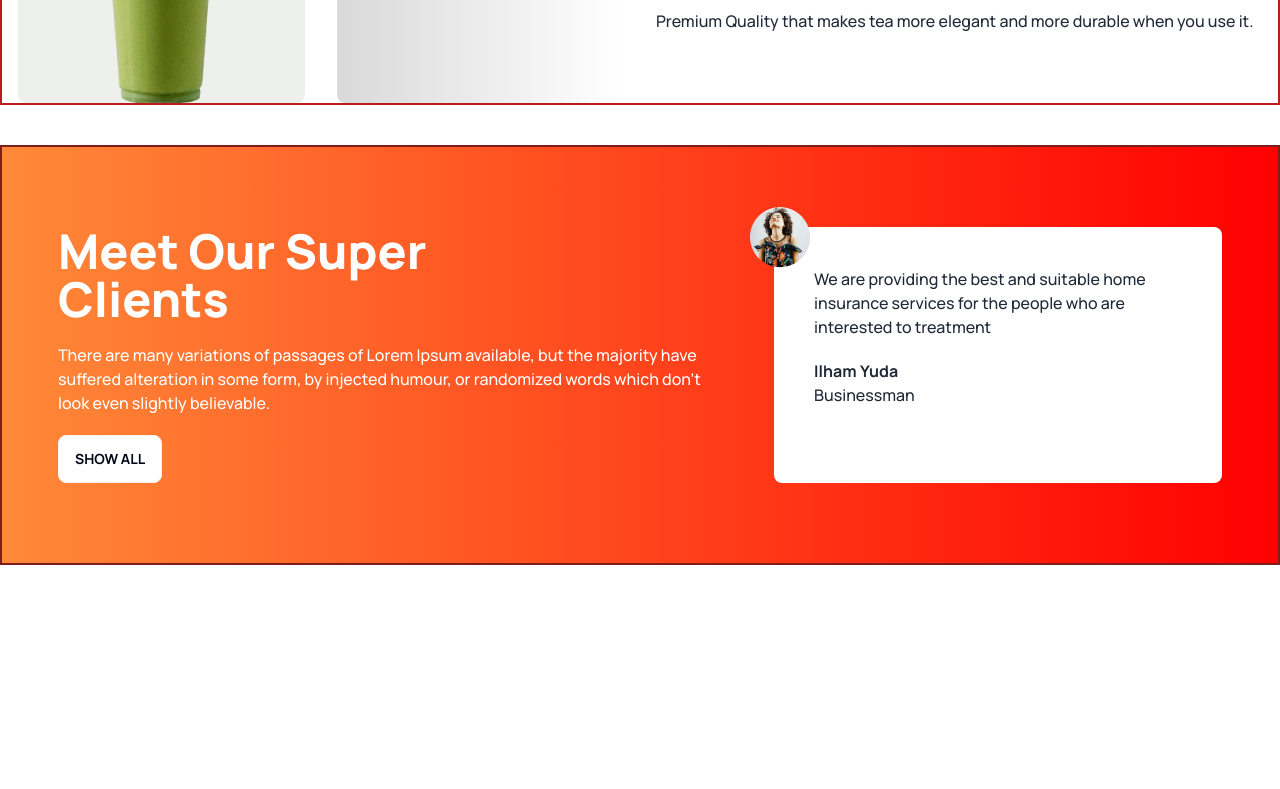
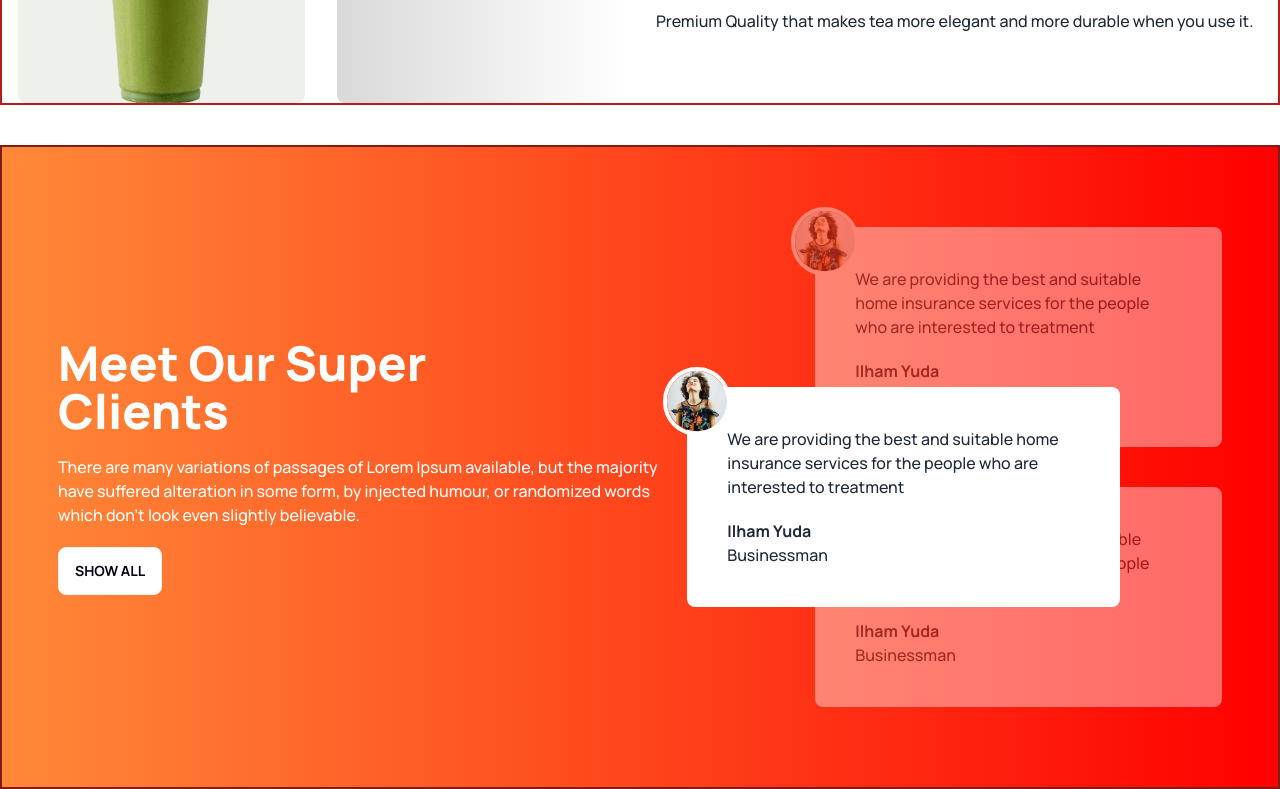
Before and after one commit to rudra0700/tea-house, a plain HTML site: page index.html in a window 1280 px wide. Shown: the part 1334-2123 px from the top of the page. Before the commit the page ends 1899 px from the top, so only its background shows below. Drawn offline with nearby package versions, Linux system fonts and the light colour scheme.

Commit message:
super client section done

```diff
--- a/index.html
+++ b/index.html
@@ -149,8 +149,9 @@
 		</section>
 		<!-- super client section -->
 		<section
-			class="container mx-auto border-2 border-red-900 bg-gradient-to-r from-[#FF8938] to-[#F00] flex gap-12 px-14 py-20">
-			<div class="space-y-5">
+			class="container mx-auto border-2 border-red-900 bg-gradient-to-r from-[#FF8938] to-[#F00] flex flex-col md:flex-row gap-12 px-14 py-20">
+			<div class="flex items-center">
+			<div class="space-y-5 lg:pr-20">
 				<h3 class="text-5xl font-extrabold text-white">Meet Our Super<br>
 					Clients</h3>
 				<p class="text-base font-medium text-white">There are many variations of passages of Lorem Ipsum
@@ -160,14 +161,40 @@
 					believable. </p>
 				<button class="btn bg-white text-slate-950 font-bold ">Show All</button>
 			</div>
-			<div class="bg-white p-10 rounded-lg relative">
-				<img class="absolute -left-6 -top-5" src="./images/client.png" alt="">
-				<p class="mb-5 text-base font-normal">We are providing the best and suitable home insurance services for
-					the people who are interested to
-					treatment</p>
-				<h4 class="text-base font-bold">Ilham Yuda</h4>
-				<p class="text-base font-medium">Businessman</p>
+		</div>
 
+			<div class="relative">
+
+				<div class="bg-white p-10 rounded-lg relative opacity-40 mb-10 z-10">
+					<img class="absolute -left-6 -top-5 border-4 border-white rounded-full" src="./images/client.png" alt="">
+					<p class="mb-5 text-base font-normal">We are providing the best and suitable home insurance services
+						for
+						the people who are interested to
+						treatment</p>
+					<h4 class="text-base font-bold">Ilham Yuda</h4>
+					<p class="text-base font-medium">Businessman</p>
+
+				</div>
+				<div class="bg-white p-10 rounded-lg absolute lg:w-[433px] lg:-left-32 top-40 z-20">
+					<img class="absolute -left-6 -top-5 border-4 border-white rounded-full" src="./images/client.png" alt="">
+					<p class="mb-5 text-base font-normal">We are providing the best and suitable home insurance services
+						for
+						the people who are interested to
+						treatment</p>
+					<h4 class="text-base font-bold">Ilham Yuda</h4>
+					<p class="text-base font-medium">Businessman</p>
+
+				</div>
+				<div class="bg-white p-10 rounded-lg relative opacity-40 z-10">
+					<img class="absolute -left-6 -top-5 border-4 border-white rounded-full" src="./images/client.png" alt="">
+					<p class="mb-5 text-base font-normal">We are providing the best and suitable home insurance services
+						for
+						the people who are interested to
+						treatment</p>
+					<h4 class="text-base font-bold">Ilham Yuda</h4>
+					<p class="text-base font-medium">Businessman</p>
+
+				</div>
 			</div>
 		</section>
 	</main>
```
